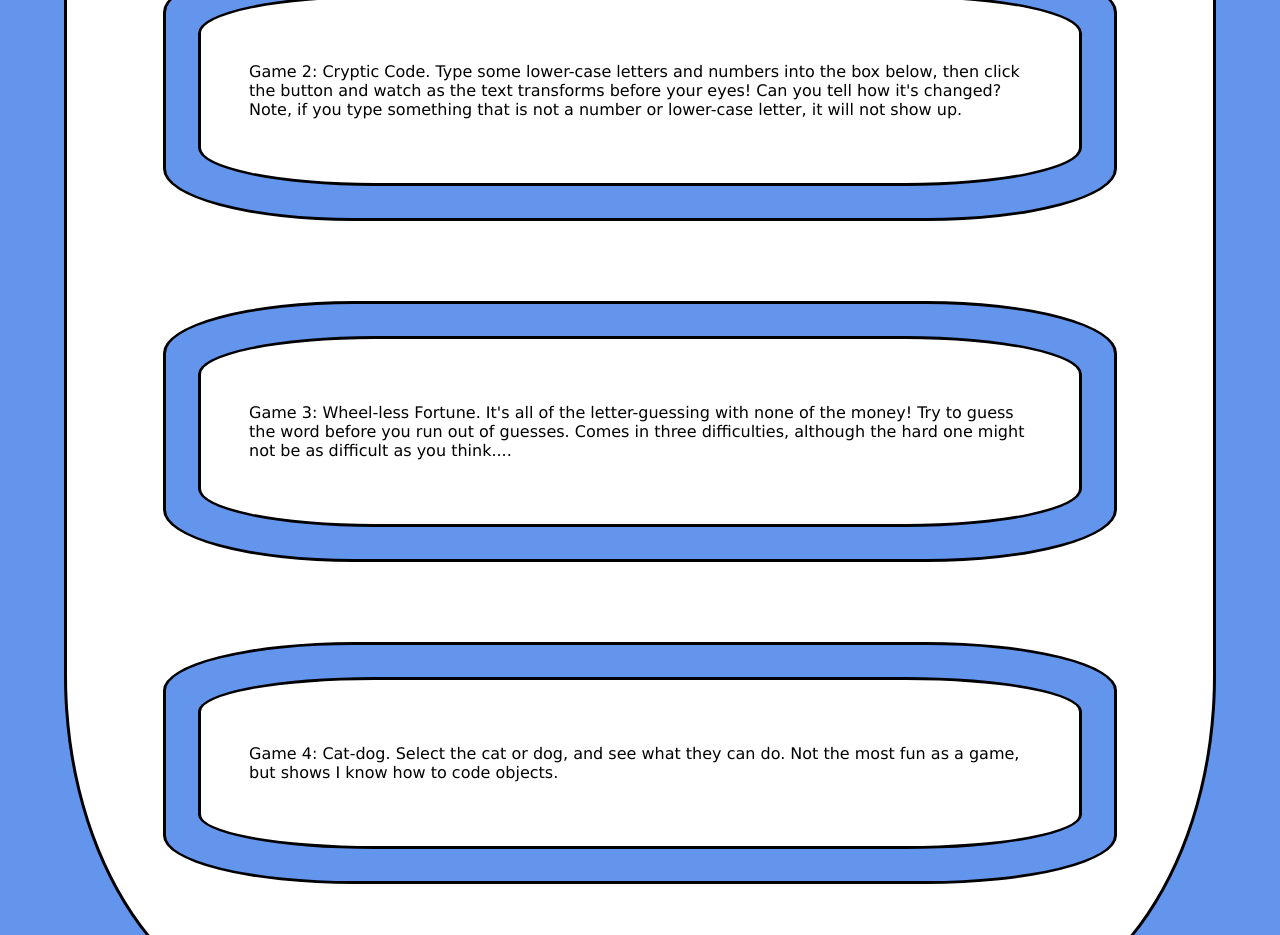
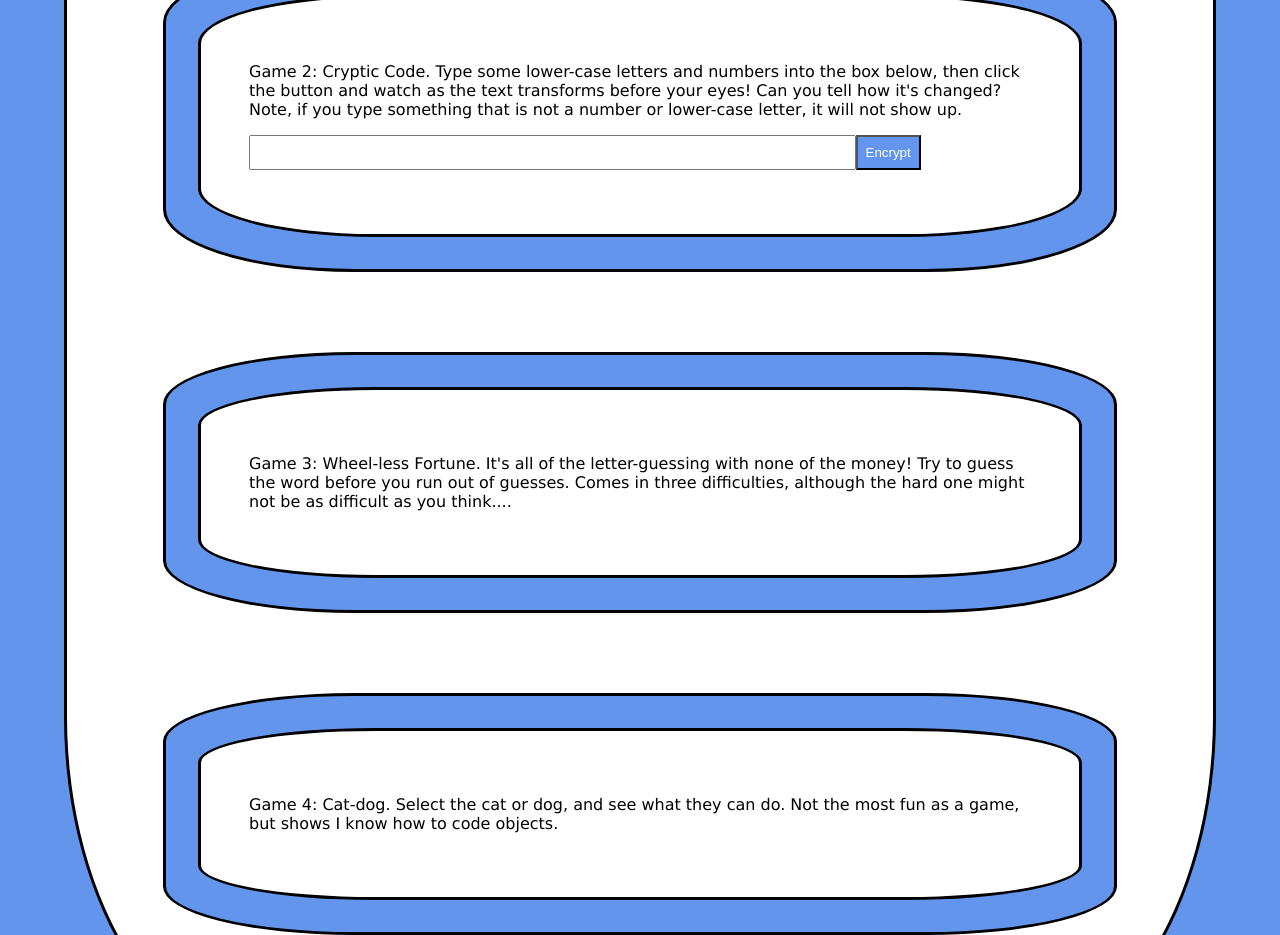
Before and after one commit to L1ndseyHerman/Personal-Website-ReactJS, a React (Create React App) app: page /js-skills in a window 1280 px wide. Shown: the part 1080-2015 px from the top of the page. Built offline with nearby package versions, Linux system fonts and the light colour scheme.

Commit message:
Done with CrypticCode, and made sure long encryption strings don't go off the screen!

```diff
--- /dev/null
+++ b/src/components/CrypticCode.module.css
@@ -0,0 +1,13 @@
+.button {
+  color: white;
+  background-color: cornflowerblue;
+  padding: 0.5rem;
+}
+.input {
+  padding: 0.5rem;
+  width: 75%;
+}
+/* The encrypted string could go off the screen on cellphone sizes, this prevents that. */
+.encryptedText {
+  word-wrap: break-word;
+}
--- a/src/components/CrypticCode.tsx
+++ b/src/components/CrypticCode.tsx
@@ -1,13 +1,114 @@
-import React from "react";
+import React, { useRef, useState } from "react";
+import classes from "./CrypticCode.module.css";
+
+//	I originally made some of these have single quotes and some double-quotes to show
+//  I know they are interchangable, unlike in Java, where a "" is a string and a
+//  '' is a char. Now that I'm using ESLint, it auto-corrects quotes to "" anytime I
+//  save though, so that's that.
+const ALPHABET_ARRAY = [
+  "a",
+  "b",
+  "c",
+  "d",
+  "e",
+  "f",
+  "g",
+  "h",
+  "i",
+  "j",
+  "k",
+  "l",
+  "m",
+  "n",
+  "o",
+  "p",
+  "q",
+  "r",
+  "s",
+  "t",
+  "u",
+  "v",
+  "w",
+  "x",
+  "y",
+  "z",
+];
+
+//	These are numbers to show == can cast a string to match them.
+const NUMBER_ARRAY = [0, 1, 2, 3, 4, 5, 6, 7, 8, 9];
 
 const CrypticCode: React.FC = () => {
+  const textToEncryptRef = useRef<HTMLInputElement>(null);
+  const [encryptedText, setEncryptedText] = useState("");
+
+  const encryptHandler = () => {
+    const textToEncrypt = textToEncryptRef.current!.value;
+
+    //  Don't forget u need the trim() to REALLY check the length!
+    if (textToEncrypt.trim().length > 0) {
+      const encryptionArray = [];
+      let finalEncryptionText = "";
+      let tempIndex = -1;
+
+      for (let index = 0; index < textToEncrypt.length; index++) {
+        tempIndex = ALPHABET_ARRAY.indexOf(textToEncrypt[index]);
+        //	Means that character in the text is a lowercase letter:
+        if (tempIndex > -1) {
+          tempIndex = tempIndex + 1;
+          //	Loop to index 0 if index out-of-bounds (26):
+          if (tempIndex >= ALPHABET_ARRAY.length) {
+            tempIndex = 0;
+          }
+          //	Add it to the end of the encrypted array.
+          encryptionArray.push(ALPHABET_ARRAY[tempIndex]);
+        }
+
+        //	Now checking the numbers. This time, I'm using a for-loop to show that I know that == can cast a string to a number to check if
+        //	they're equal
+        for (
+          let numbersIndex = 0;
+          numbersIndex < NUMBER_ARRAY.length;
+          numbersIndex++
+        ) {
+          //  ESLint won't let me use ==, so here is a conversion:
+          //if (textToEncrypt[index] == NUMBER_ARRAY[numbersIndex])
+          if (textToEncrypt[index] === NUMBER_ARRAY[numbersIndex].toString()) {
+            //	It just so happens that the index of each number is the same as the number stored at that index.
+            tempIndex = numbersIndex - 1;
+            //	Loop to index 9 if it's out-of-bounds (-1):
+            if (tempIndex < 0) {
+              tempIndex = NUMBER_ARRAY.length - 1;
+            }
+            //	Add it to the end of the encrypted array.
+            encryptionArray.push(NUMBER_ARRAY[tempIndex]);
+          }
+        }
+      }
+
+      //	Turns the array into a string.
+      for (let index = 0; index < encryptionArray.length; index++) {
+        finalEncryptionText = finalEncryptionText + encryptionArray[index];
+      }
+
+      setEncryptedText(finalEncryptionText);
+    }
+  };
+
   return (
-    <p>
-      Game 2: Cryptic Code. Type some lower-case letters and numbers into the
-      box below, then click the button and watch as the text transforms before
-      your eyes! Can you tell how it&apos;s changed? Note, if you type something
-      that is not a number or lower-case letter, it will not show up.
-    </p>
+    <>
+      <p>
+        Game 2: Cryptic Code. Type some lower-case letters and numbers into the
+        box below, then click the button and watch as the text transforms before
+        your eyes! Can you tell how it&apos;s changed? Note, if you type
+        something that is not a number or lower-case letter, it will not show
+        up.
+      </p>
+      <input className={classes.input} type="text" ref={textToEncryptRef} />
+      <button className={classes.button} onClick={encryptHandler}>
+        Encrypt
+      </button>
+      <p className={classes.encryptedText}>{encryptedText}</p>
+    </>
   );
 };
 
```
